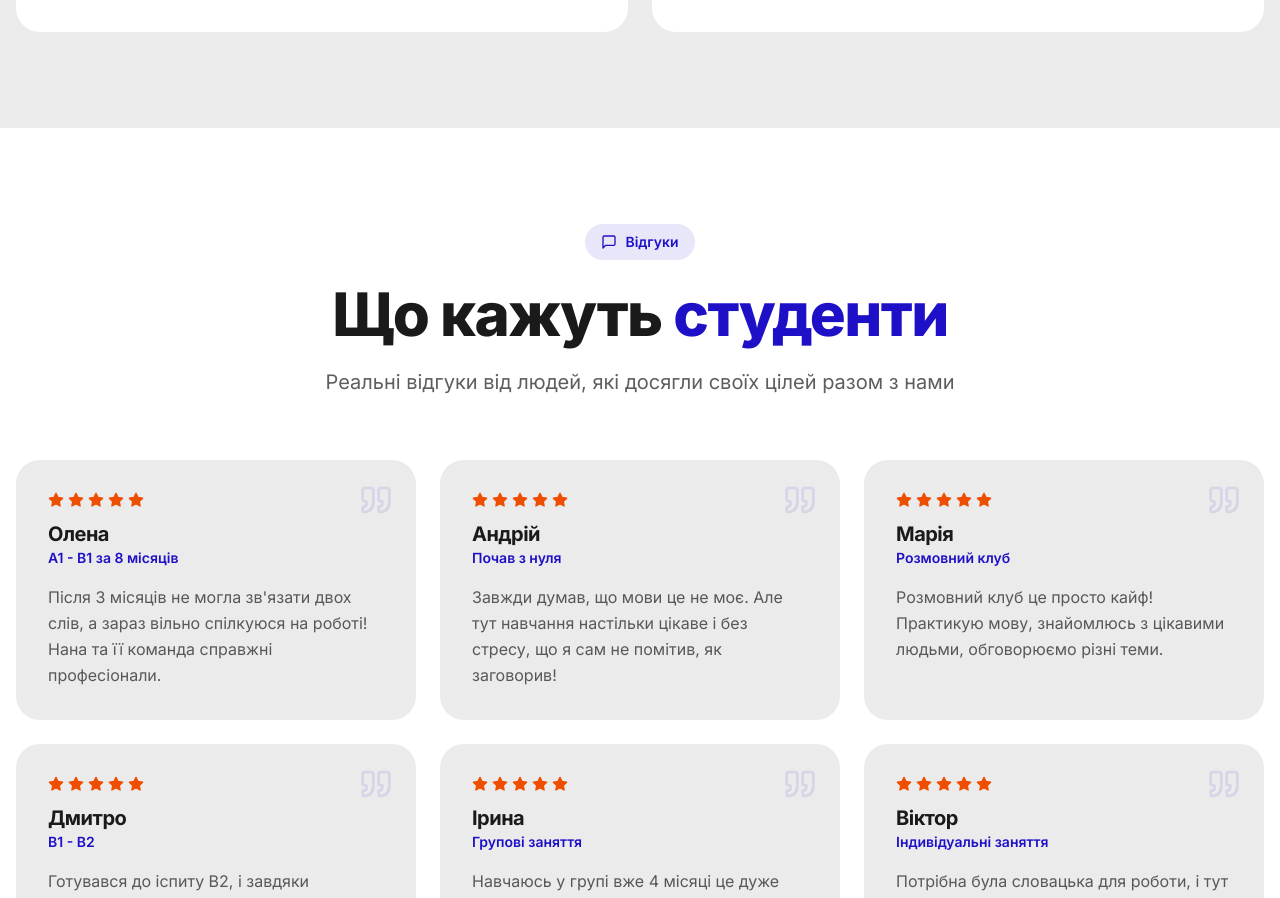
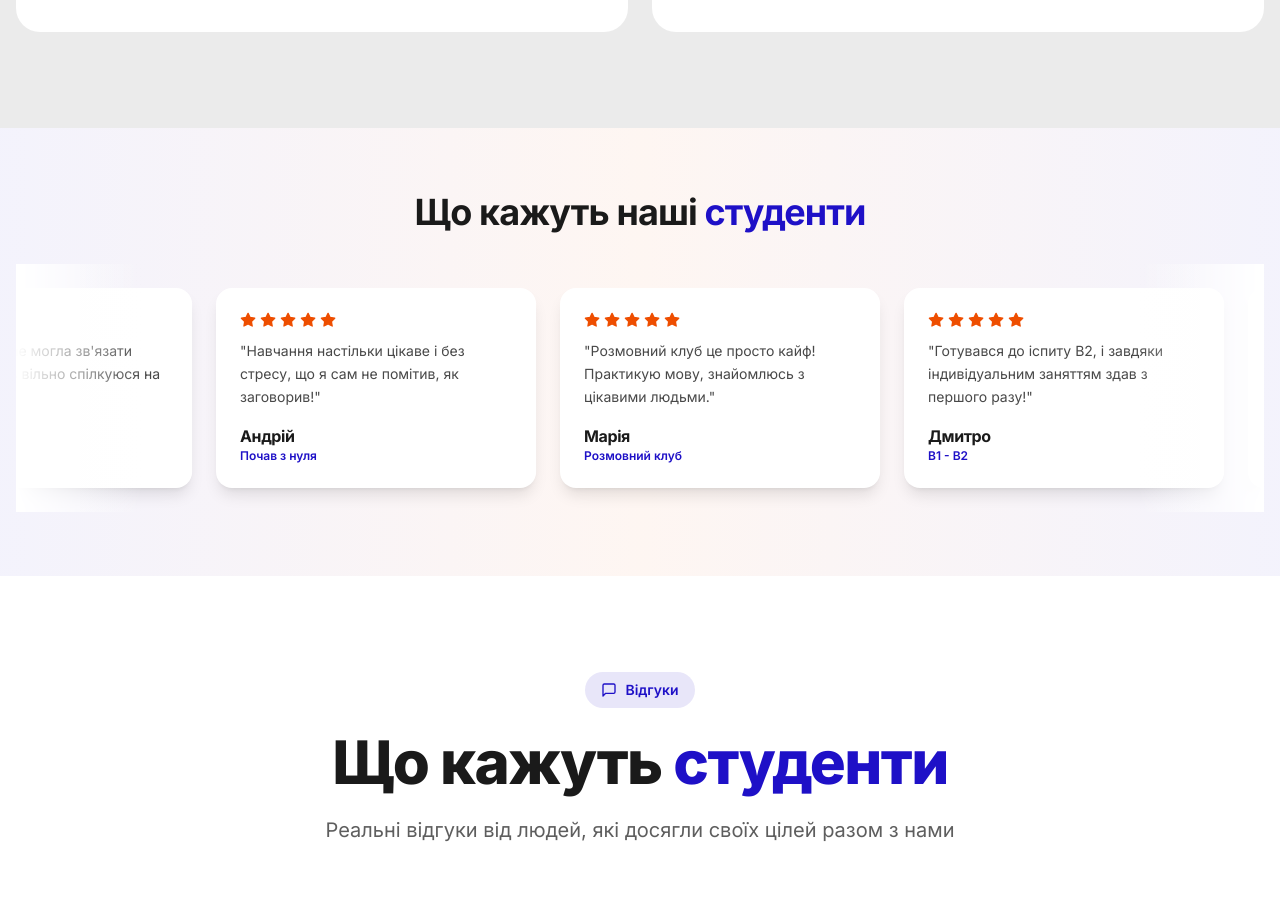
Before and after one commit to ruslan-mustafaev/fokus-sk-school, a React (Vite) app: page / in a window 1280 px wide. Shown: the part 6444-7342 px from the top of the page. Built offline with nearby package versions, Linux system fonts and the light colour scheme.

Commit message:
Updated index.css

```diff
--- a/src/App.tsx
+++ b/src/App.tsx
@@ -5,6 +5,7 @@ import FormatsSection from './components/FormatsSection';
 import PricingSection from './components/PricingSection';
 import TeachersSection from './components/TeachersSection';
 import TestimonialsSection from './components/TestimonialsSection';
+import ReviewsCarousel from './components/ReviewsCarousel';
 import Footer from './components/Footer';
 import StickyButton from './components/StickyButton';
 
@@ -17,6 +18,7 @@ function App() {
       <FormatsSection />
       <PricingSection />
       <TeachersSection />
+      <ReviewsCarousel />
       <TestimonialsSection />
       <Footer />
       <StickyButton />
--- /dev/null
+++ b/src/components/ReviewsCarousel.tsx
@@ -0,0 +1,77 @@
+import { Star } from 'lucide-react';
+
+export default function ReviewsCarousel() {
+  const reviews = [
+    {
+      name: 'Олена',
+      level: 'A1 - B1 за 8 місяців',
+      text: 'Після 3 місяців не могла зв\'язати двох слів, а зараз вільно спілкуюся на роботі!',
+    },
+    {
+      name: 'Андрій',
+      level: 'Почав з нуля',
+      text: 'Навчання настільки цікаве і без стресу, що я сам не помітив, як заговорив!',
+    },
+    {
+      name: 'Марія',
+      level: 'Розмовний клуб',
+      text: 'Розмовний клуб це просто кайф! Практикую мову, знайомлюсь з цікавими людьми.',
+    },
+    {
+      name: 'Дмитро',
+      level: 'B1 - B2',
+      text: 'Готувався до іспиту B2, і завдяки індивідуальним заняттям здав з першого разу!',
+    },
+    {
+      name: 'Ірина',
+      level: 'Групові заняття',
+      text: 'Навчаюсь у групі вже 4 місяці це дуже мотивує і бачу прогрес!',
+    },
+    {
+      name: 'Віктор',
+      level: 'Індивідуальні заняття',
+      text: 'Потрібна була словацька для роботи, і тут мені швидко допомогли. Рекомендую!',
+    },
+  ];
+
+  const duplicatedReviews = [...reviews, ...reviews];
+
+  return (
+    <section className="py-16 px-4 bg-gradient-to-r from-brand-blue/5 via-brand-orange/5 to-brand-blue/5 overflow-hidden">
+      <div className="max-w-7xl mx-auto mb-8">
+        <h2 className="text-3xl md:text-4xl font-bold text-center text-brand-dark">
+          Що кажуть наші <span className="text-brand-blue">студенти</span>
+        </h2>
+      </div>
+
+      <div className="relative overflow-hidden">
+        <div className="absolute left-0 top-0 bottom-0 w-32 bg-gradient-to-r from-white to-transparent z-10" />
+        <div className="absolute right-0 top-0 bottom-0 w-32 bg-gradient-to-l from-white to-transparent z-10" />
+
+        <div className="flex animate-scroll gap-6 py-6">
+          {duplicatedReviews.map((review, index) => (
+            <div
+              key={index}
+              className="flex-shrink-0 w-80 bg-white rounded-2xl p-6 shadow-lg hover:shadow-xl transition-shadow duration-300"
+            >
+              <div className="flex gap-1 mb-3">
+                {[...Array(5)].map((_, i) => (
+                  <Star key={i} className="w-4 h-4 fill-brand-orange text-brand-orange" />
+                ))}
+              </div>
+
+              <p className="text-sm text-brand-dark/80 leading-relaxed mb-4">
+                "{review.text}"
+              </p>
+
+              <div>
+                <h4 className="font-bold text-brand-dark">{review.name}</h4>
+                <p className="text-xs text-brand-blue font-semibold">{review.level}</p>
+              </div>
+            </div>
+          ))}
+        </div>
+      </div>
+    </section>
+  );
+}
--- a/src/index.css
+++ b/src/index.css
@@ -4,7 +4,7 @@
 
 @layer base {
   html {
-    scroll-behavior: smooth;
+    scroll-behavior: auto;
   }
 
   body {
@@ -124,3 +124,16 @@
     @apply bg-gradient-to-r from-brand-blue to-brand-orange bg-clip-text text-transparent;
   }
 }
+
+@keyframes scroll {
+  0% {
+    transform: translateX(0);
+  }
+  100% {
+    transform: translateX(-50%);
+  }
+}
+
+.animate-scroll {
+  animation: scroll 30s linear infinite;
+}
```
